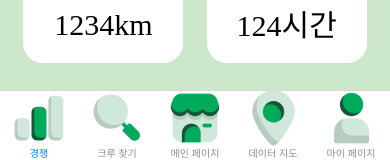
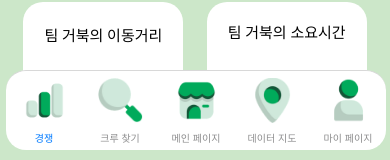
Before and after one commit to chosim-dvlpr/GreenStep, a React Native app in the folder FrontEnd/GreenStep/: screen / in a window 390 px wide. Shown: the part 684-844 px from the top of the page. Built offline with nearby package versions, Linux system fonts and the light colour scheme.

Commit message:
design: 하단 네비바 디자인 수정

```diff
--- a/FrontEnd/GreenStep/App.tsx
+++ b/FrontEnd/GreenStep/App.tsx
@@ -33,7 +33,13 @@ const BottomTabScreen = () => {
         // tabBarShowLabel: false,
         headerShown: false,
         tabBarStyle: {
-          height: 70,
+          height: 80,
+          borderRadius: 20,
+          position: 'absolute',
+          width: 380,
+          bottom: 10,
+          left: 6,
+          paddingBottom: 5,
         },
         tabBarIcon(props) {
           if (route.name === '경쟁') {
--- a/FrontEnd/GreenStep/declarations.d.ts
+++ b/FrontEnd/GreenStep/declarations.d.ts
@@ -1,4 +1,6 @@
 // declarations.d.ts
+// react-native tsx에는 png같은 파일을 모듈로 인식하지 못합니다. 아래의 코드는
+
 declare module '*.png' {
   const value: any;
   export default value;
--- a/FrontEnd/GreenStep/src/Style/Image.tsx
+++ b/FrontEnd/GreenStep/src/Style/Image.tsx
@@ -1,13 +1,13 @@
-import { StyleSheet } from 'react-native'
+import {StyleSheet} from 'react-native';
 
 const ImageStyle = StyleSheet.create({
   /** 가장 작은 크기의 이미지,
   FooterBar, 게시판 참여 유저 이미지 */
   tinyImage: {
-    // width: '50%',
+    width: 45,
+    height: 45,
     resizeMode: 'cover',
-    borderRadius : 3,
-
+    borderRadius: 3,
   },
   /** 작은 크기의 이미지,
   플로깅데이터(3칸짜리), 플로깅 진행 중 화면의 시작, 종료 버튼 이미지 */
@@ -15,7 +15,7 @@ const ImageStyle = StyleSheet.create({
     width: 90,
     height: 90,
     resizeMode: 'contain',
-    borderRadius : 3,
+    borderRadius: 3,
   },
   /** 중간 크기의 이미지,
   플로깅 진행 중의 쓰레기 버튼, 모달의 재활용 버튼, 업적 모달의 업적 뱃지,
@@ -24,7 +24,7 @@ const ImageStyle = StyleSheet.create({
     width: 120,
     height: 120,
     resizeMode: 'contain',
-    borderRadius : 3,
+    borderRadius: 3,
   },
   /** 큰 크기의 이미지,
     프로깅 종료시 사진 업로드 이미지 */
@@ -32,8 +32,8 @@ const ImageStyle = StyleSheet.create({
     width: '100%',
     aspectRatio: 1,
     resizeMode: 'cover',
-    borderRadius : 20,
+    borderRadius: 20,
   },
-})
+});
 
 export default ImageStyle;
```
